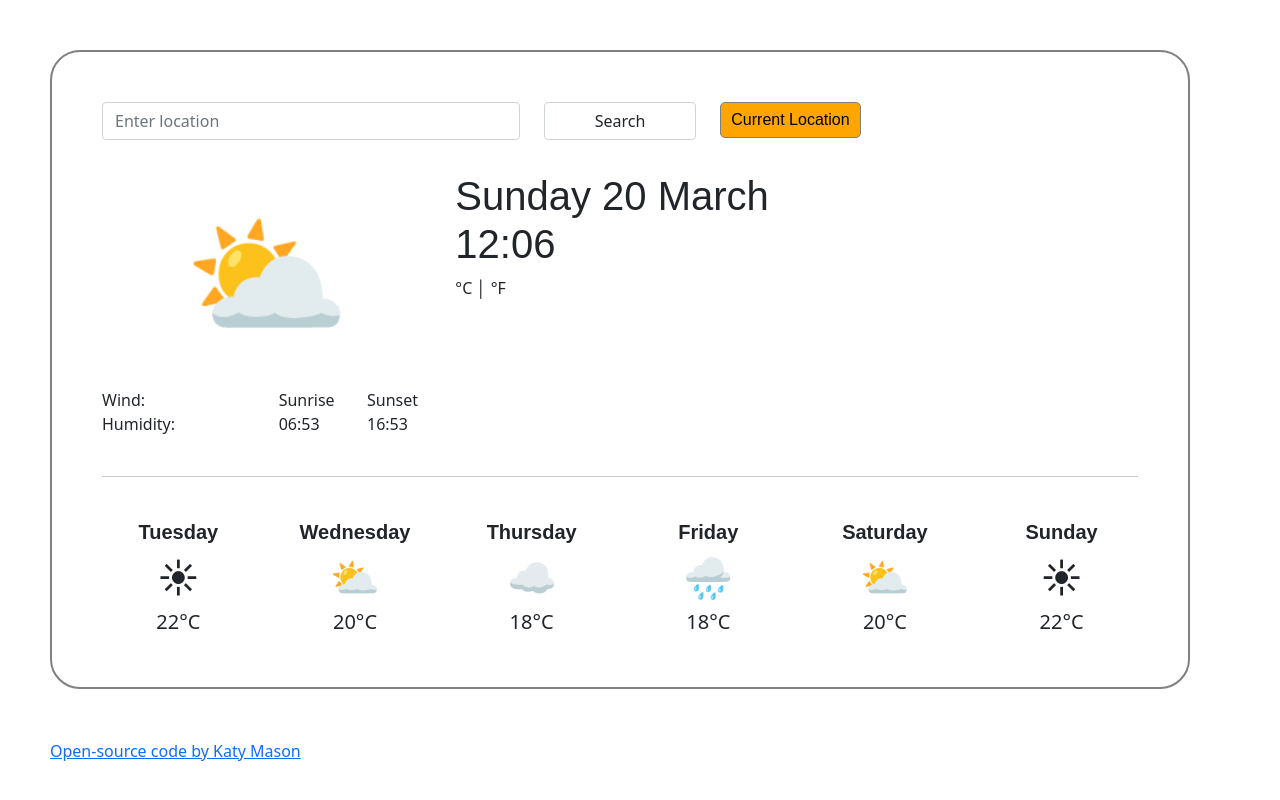
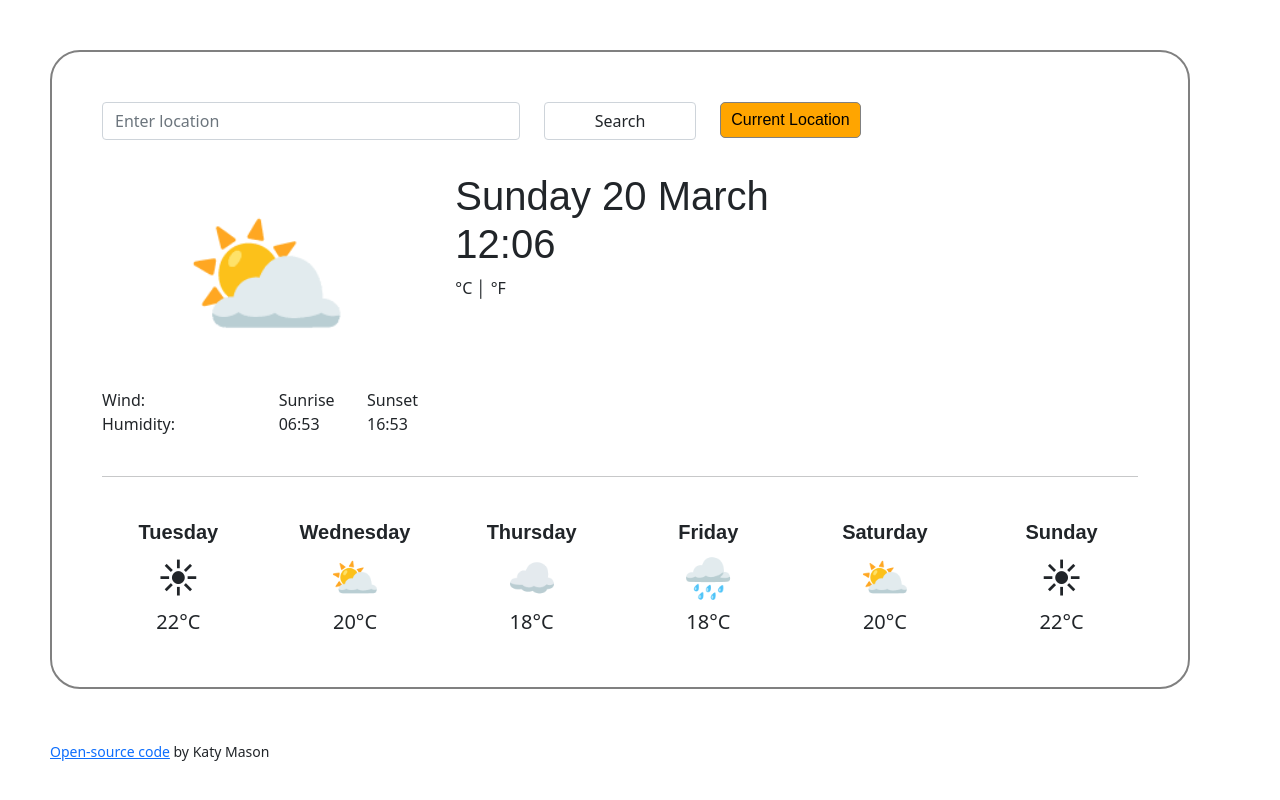
Before and after one commit to KatyMason/Weather-App, a plain HTML site: page index.html in a window 1280 px wide. Drawn offline with nearby package versions, Linux system fonts and the light colour scheme; no server answers.

Commit message:
Removed author name out of open-source link

```diff
--- a/index.html
+++ b/index.html
@@ -106,12 +106,15 @@
         </div>
       </div>
     </div>
-    <a
-      href="https://github.com/KatyMason/Weather-App.git"
-      target="_blank"
-      class="opensourceLink"
-      >Open-source code by Katy Mason</a
-    >
+    <small>
+      <a
+        href="https://github.com/KatyMason/Weather-App.git"
+        target="_blank"
+        class="opensourceLink"
+        >Open-source code</a
+      >
+      by Katy Mason
+    </small>
     <script src="src/script.js"></script>
   </body>
 </html>
--- a/src/styles.css
+++ b/src/styles.css
@@ -75,5 +75,5 @@ button:hover {
 }
 
 .opensourceLink {
-  margin: 50px;
+  margin: 0px 0px 0px 50px;
 }
```
